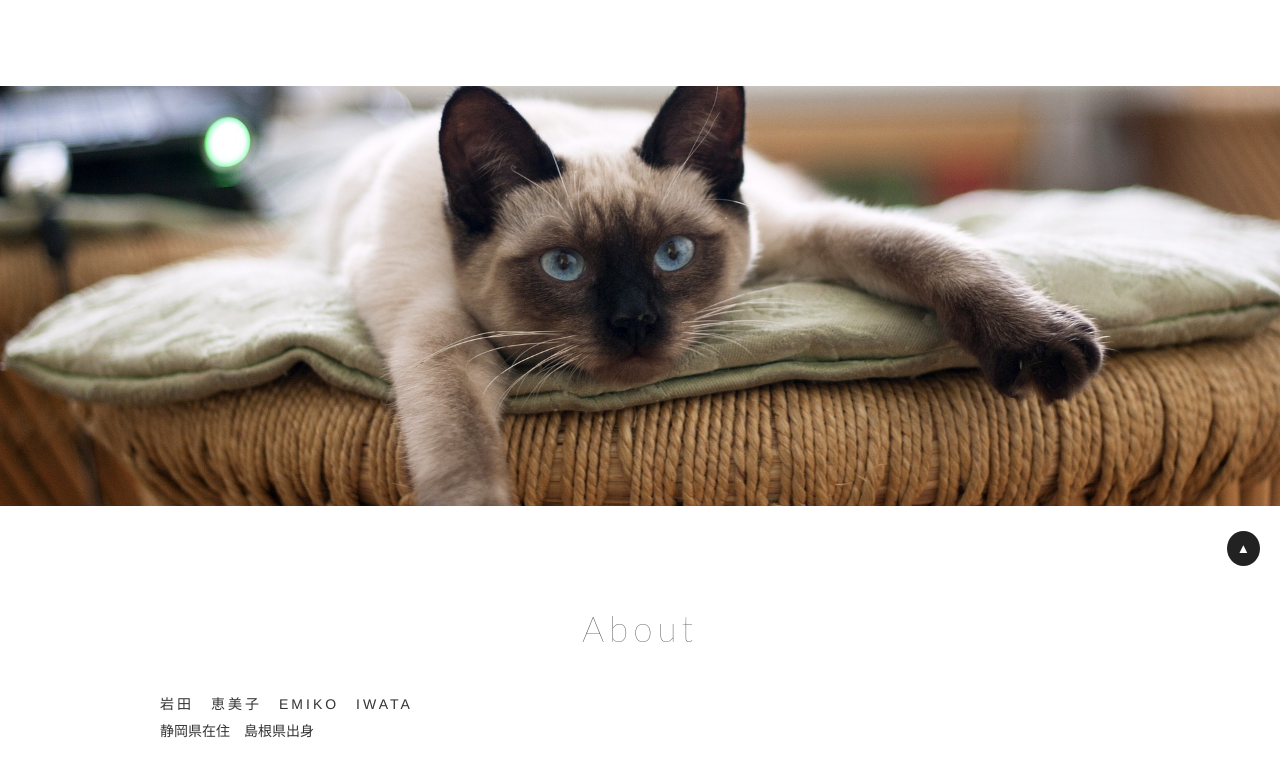
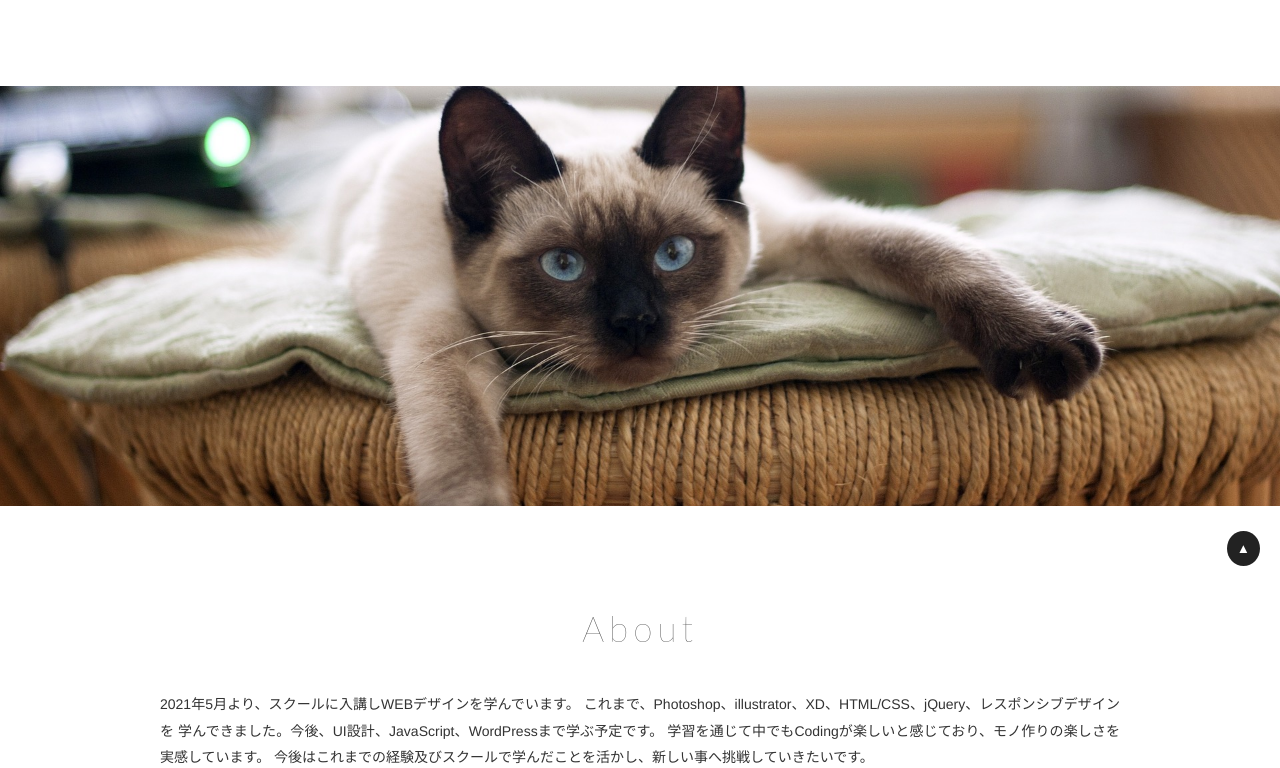
Before and after one commit to Emceed818/portfolio_site, a plain HTML site: page index.html in a window 1280 px wide. Shown: the part 184-952 px from the top of the page. Drawn offline with Linux system fonts and the light colour scheme.

Commit message:
2022.1.5

```diff
--- a/index.html
+++ b/index.html
@@ -73,13 +73,13 @@
     <section class="about">
       <div class="container">
         <h2 class="section_ttl" id="About">About</h2>
-        <ul>
+        <!-- <ul>
           <li class="name">岩田　恵美子　EMIKO　IWATA</li>
           <li>静岡県在住　島根県出身</li>
-        </ul>
+        </ul> -->
         <p>
           2021年5月より、スクールに入講しWEBデザインを学んでいます。
-          これまで、Photoshop、illustrator、DX、HTML/CSS、jQuery、レスポンシブデザインを
+          これまで、Photoshop、illustrator、XD、HTML/CSS、jQuery、レスポンシブデザインを
           学んできました。今後、UI設計、JavaScript、WordPressまで学ぶ予定です。
           学習を通じて中でもCodingが楽しいと感じており、モノ作りの楽しさを実感しています。
           今後はこれまでの経験及びスクールで学んだことを活かし、新しい事へ挑戦していきたいです。
```
